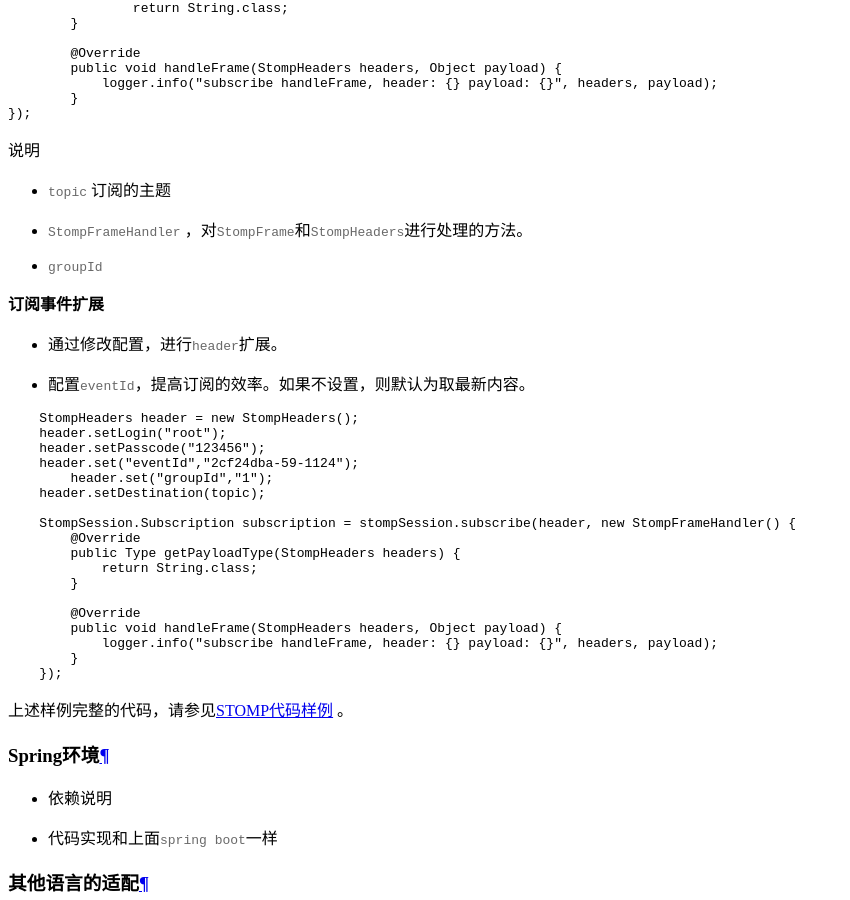
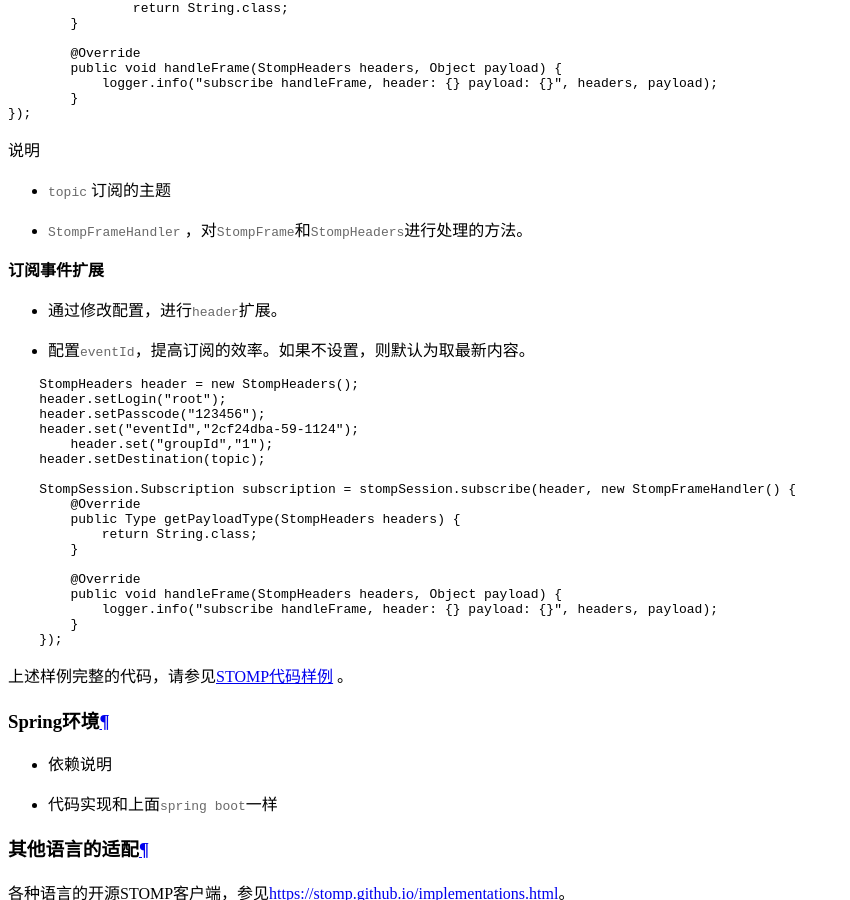
Before and after one commit to WeBankBlockchain/WeEvent-docs, a Sphinx documentation site: the page built from docs/protocal/stomp.md, in a window 1280 px wide and 900 px high, scrolled down 2069 px. Shown: the whole window, without its empty margins (0-850 px from the left). Built offline with Sphinx 7.4.7 and the Read the Docs theme 2.0.0, drawn with Linux system fonts in a browser that asks for light colours.

Commit message:
format doc

```diff
--- a/docs/protocal/stomp.md
+++ b/docs/protocal/stomp.md
@@ -86,7 +86,6 @@
 
 - `topic`  订阅的主题
 - `StompFrameHandler`  ，对`StompFrame`和`StompHeaders`进行处理的方法。
-- `groupId`
 
 
 **订阅事件扩展**
```
Also changed, not shown: docs/install/module/governance.md (+0 -2 lines).
